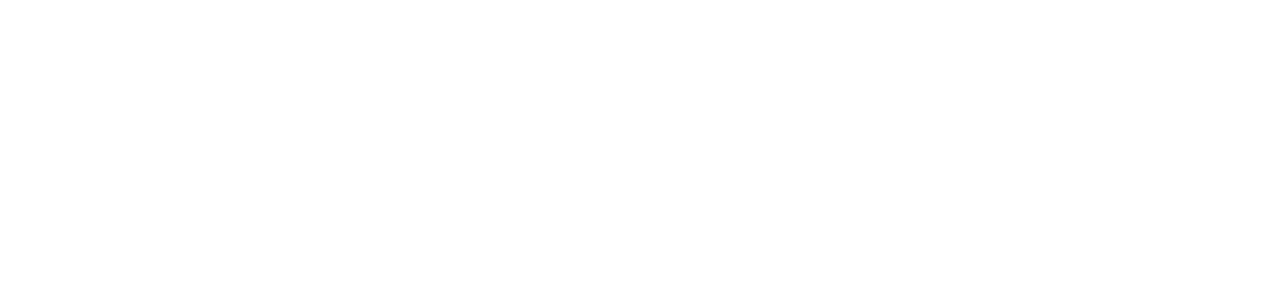
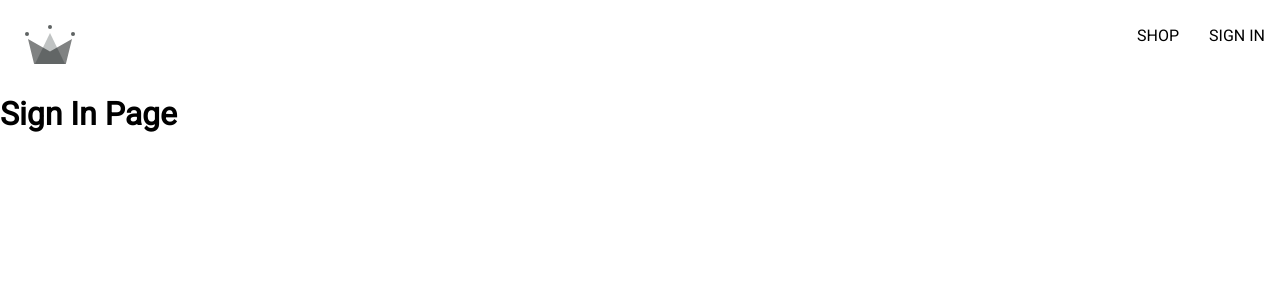
Before and after one commit to Marek-Kosmowski/project-ecommerce, a React (Create React App) app in the folder crwn-clothing/: page /sign-in in a window 1280 px wide. Before the commit this address had no page. Shown: the top 300 px of the page. Built offline with nearby package versions, Linux system fonts and the light colour scheme.

Commit message:
Create sign-in component in sign-in.component.jsx, add link element in navigation.component for sign-in component

```diff
--- a/crwn-clothing/src/App.js
+++ b/crwn-clothing/src/App.js
@@ -2,6 +2,7 @@
 
 import Home from './routes/home/home.component';
 import Navigation from './routes/navigation/navigation.component';
+import SignIn from './routes/sign-in/sign-in.component';
 
 const Shop = () => {
   return <h1>Hello this is shop</h1>;
@@ -13,6 +14,7 @@
       <Route path='/' element={<Navigation />}>
         <Route index element={<Home />} />
         <Route path='shop' element={<Shop />} />
+        <Route path='sign-in' element={<SignIn />} />
       </Route>
     </Routes>
   );
--- a/crwn-clothing/src/routes/navigation/navigation.component.jsx
+++ b/crwn-clothing/src/routes/navigation/navigation.component.jsx
@@ -14,6 +14,9 @@
           <Link className='nav-link' to='/shop'>
             SHOP
           </Link>
+          <Link className='nav-link' to='/sign-in'>
+            SIGN IN
+          </Link>
         </div>
       </div>
       <Outlet />
--- a/crwn-clothing/src/routes/sign-in/sign-in.component.jsx
+++ b/crwn-clothing/src/routes/sign-in/sign-in.component.jsx
@@ -0,0 +1,9 @@
+const SignIn = () => {
+  return (
+    <div>
+      <h1>Sign In Page</h1>
+    </div>
+  );
+};
+
+export default SignIn;
```
